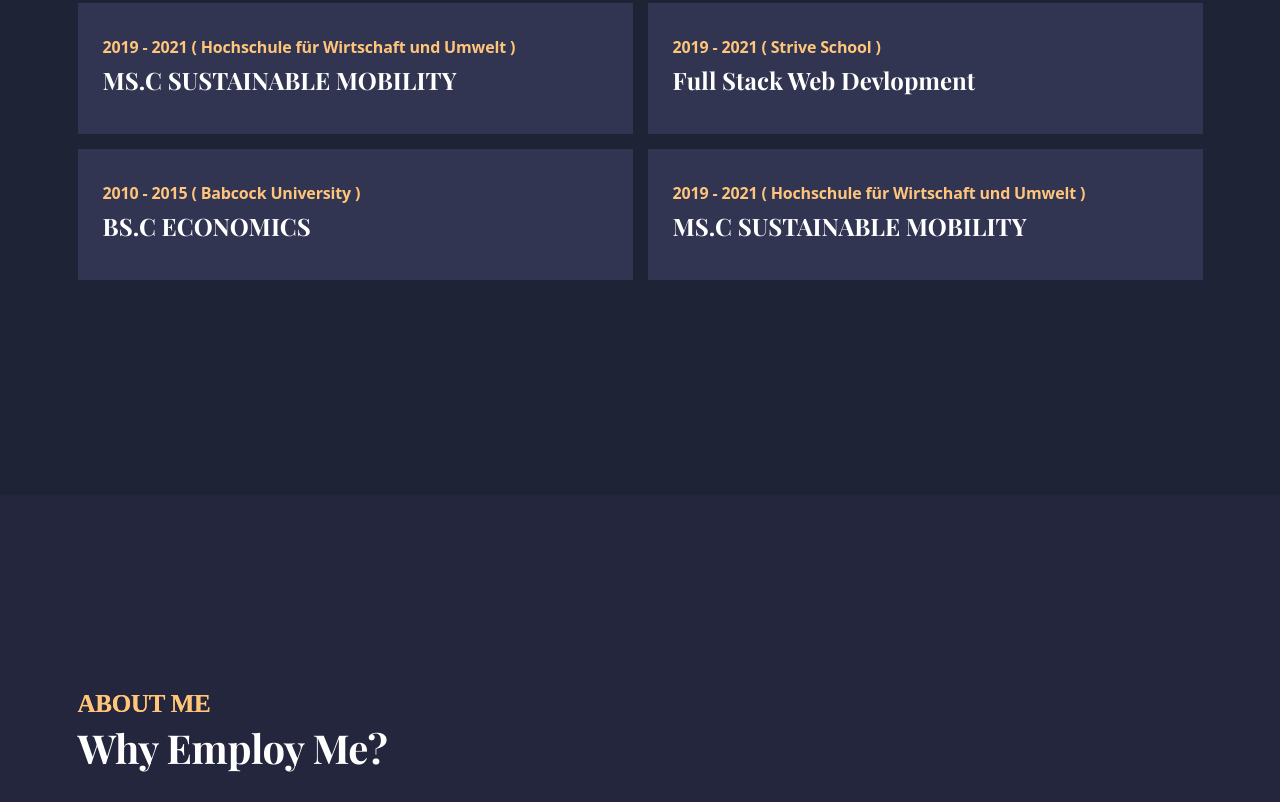
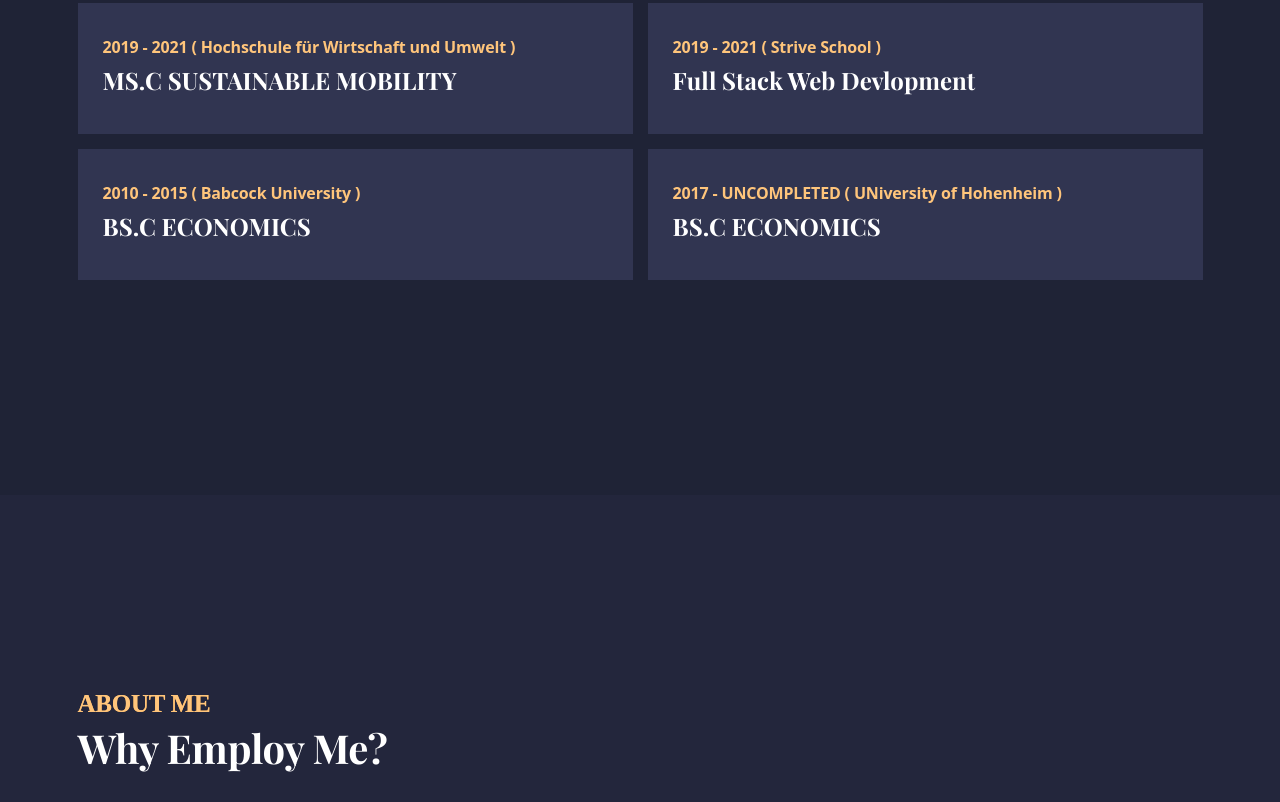
Before and after one commit to Oluwasijibomi/portfolio-project, a website: page index.html in a window 1280 px wide. Shown: the part 2800-3602 px from the top of the page. Drawn offline with nearby package versions, Linux system fonts and the light colour scheme.

Commit message:
edcation box gof name

```diff
--- a/index.html
+++ b/index.html
@@ -333,10 +333,10 @@
             <div class="col-xs-12 col-sm-12 col-md-6 col-lg-6 col-box-study">
               <div class="section__education-study-1">
                 <p class="section__education-study-p">
-                  2019 - 2021 ( Hochschule für Wirtschaft und Umwelt )
+                  2017 - UNCOMPLETED ( UNiversity of Hohenheim )
                 </p>
                 <h3 class="section__education-study-title">
-                  MS.C SUSTAINABLE MOBILITY
+                  BS.C ECONOMICS
                 </h3>
               </div>
             </div>
```
Also changed, not shown: 1 other file.
